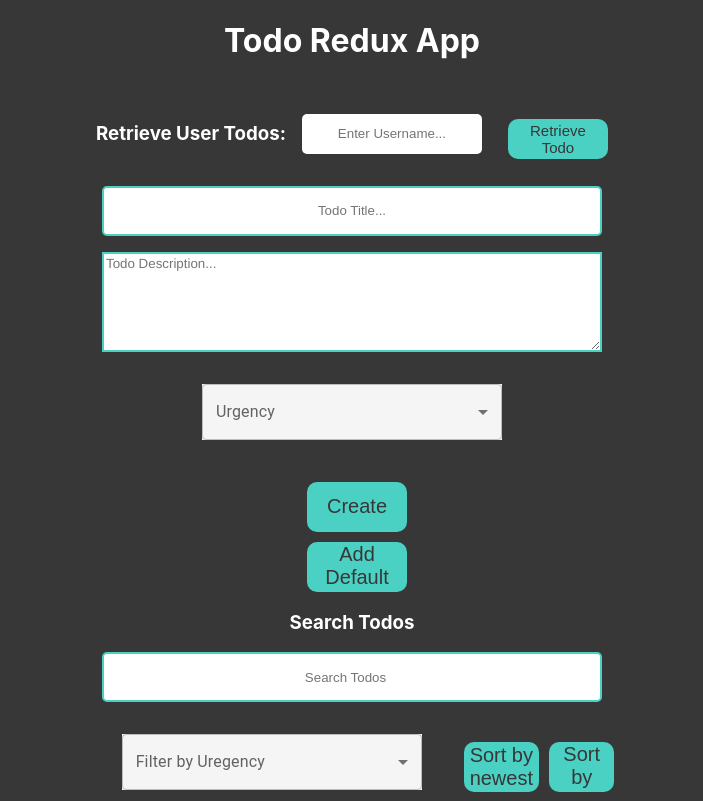
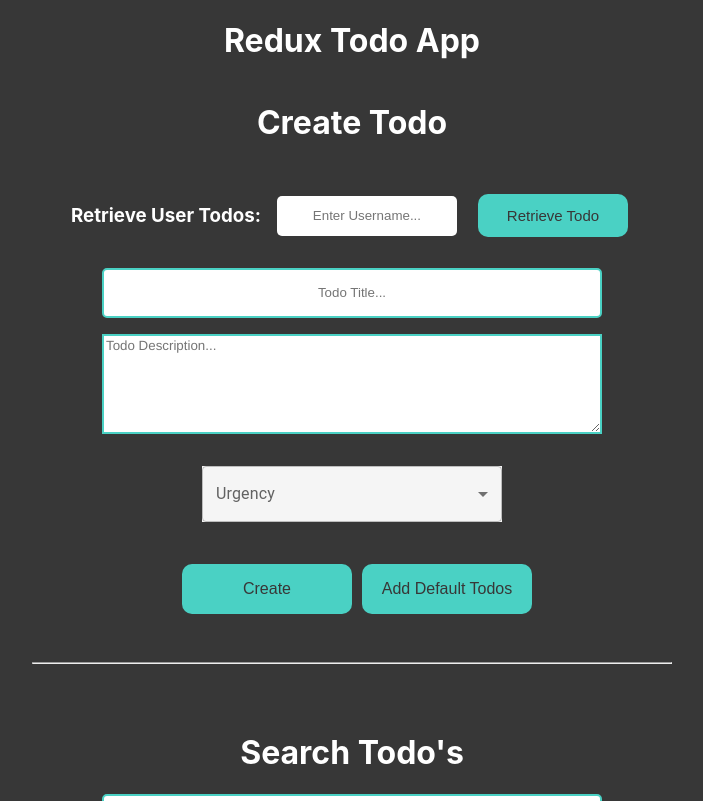
Before and after one commit to JesseTDev/redux-todo-project, a React (Create React App) app: page / in a window 1280 px wide. Shown: the top 801 px of the page, without its empty margins (288-991 px from the left). Built offline with nearby package versions, Linux system fonts and the light colour scheme.

Commit message:
updated styles and components

```diff
--- a/package.json
+++ b/package.json
@@ -5,9 +5,6 @@
   "dependencies": {
     "@emotion/react": "^11.10.6",
     "@emotion/styled": "^11.10.6",
-    "@fortawesome/fontawesome-svg-core": "^6.4.0",
-    "@fortawesome/free-solid-svg-icons": "^6.4.0",
-    "@fortawesome/react-fontawesome": "^0.2.0",
     "@mui/material": "^5.12.1",
     "@testing-library/jest-dom": "^5.16.5",
     "@testing-library/react": "^13.4.0",
--- a/src/App.tsx
+++ b/src/App.tsx
@@ -10,16 +10,11 @@ import RenderedTodos from "./Components/Todos/components/rendered-todos.componen
 
 const AppContainer = styled.div``;
 
-// Make Create and Add Default buttons on same line
-// Create Divider Line
-// Make the search Todos the same typography as main title
-// Rename main title Create Todo
-
-
 const App = () => {
   return (
     <AppContainer>
-      <Title />
+      <Title title="Redux Todo App" />
+      <Title title='Create Todo' />
       <User />
       <Input />
       <RenderedTodos />
--- a/src/Components/Todos/components/createTodo.component.tsx
+++ b/src/Components/Todos/components/createTodo.component.tsx
@@ -21,6 +21,11 @@ const InputContainer = styled.div`
   display: flex;
   justify-content: center;
   flex-direction: column;
+  hr {
+    width: 50%;
+    align-self: center;
+    margin: 3rem;
+  }
 `;
 
 const TodoDescription = styled.textarea`
@@ -34,11 +39,20 @@ const TodoDescription = styled.textarea`
   }
 `;
 
+const ButtonContainer = styled.div `
+  display: flex;
+  justify-content: center;
+  button{
+    width: 170px;
+    font-size: 16px;
+  }
+`;
+
 const TextError = styled.p`
   text-align: center;
   color: red;
   padding: 5px;
-`
+`;
 
 
 const defaultTodoValue: Todo = {
@@ -61,7 +75,7 @@ const Input = () => {
   const addNewTodo = () => {
     let doesTitleExistCheck = currentState.includes((newTodo: Todo) => newTodo.title === todo.title)
 
-    setIsError(!!doesTitleExistCheck)
+    setIsError(!!doesTitleExistCheck);
 
 
       if(isError) {
@@ -77,9 +91,6 @@ const Input = () => {
   };
 
   const addNewDefaultTodos = () => dispatch(addDefaultTodos(currentState, DEFAULT_TODOS));
-
-
-
 
   const handleChange = (
     e: ChangeEvent<HTMLTextAreaElement | HTMLInputElement>
@@ -98,8 +109,6 @@ const Input = () => {
     }
   };
 
-
-
   return (
     <InputContainer>
       <StyledInput
@@ -117,8 +126,11 @@ const Input = () => {
       />
       {inputDescError && <TextError>Maximum character limit (300) reached for Todo description!</TextError>}
       <Select onChange={handleChange} name="urgency" options={URGENCY_OPTIONS} label="Urgency" />
+      <ButtonContainer>
       <CustomButton onClick={addNewTodo} buttonText="Create" />
       <CustomButton onClick={addNewDefaultTodos} buttonText='Add Default Todos' />
+      </ButtonContainer>
+      <hr />
     </InputContainer>
   );
 };
--- a/src/Components/Todos/components/rendered-todo.component.tsx
+++ b/src/Components/Todos/components/rendered-todo.component.tsx
@@ -6,6 +6,7 @@ import dayjs from "dayjs";
 import { removeTodoFromList } from "../../../Store/Todo/Todo.action";
 import { useDispatch, useSelector } from "react-redux";
 import { Chip } from "@mui/material";
+
 
 type RenderedTodoProps = {
     todo: Todo;
@@ -30,12 +31,25 @@ const InnerContainer = styled.div `
     h3 {
         text-decoration: underline;
     }
+    button {
+        background-color: #e23c3c;
+        color: white;
+        width: 150px;
+        &:hover {
+            background-color: #d66363;
+        }
+    }
 `;
 
 const UrgencyContainer = styled.div `
     width: 30%;
     align-self: center;
+    display: flex;
+    align-items: center;
     margin: 24px;
+    h4 {
+        margin: 8px;
+    }
 `;
 
 
@@ -46,8 +60,6 @@ const RenderedTodo = (props: RenderedTodoProps) => {
     const currentState = useSelector((state: any) => state.todos.currentTodos);
     const removeTodo = () => dispatch(removeTodoFromList(currentState, props.todo));
 
-
-
     return (
       <RenderedTodoContainer>
             <InnerContainer>
@@ -55,6 +67,7 @@ const RenderedTodo = (props: RenderedTodoProps) => {
         <p>{dayjs(dateCreated).format('DD/MM/YYYY')}</p>
         <p>{description}</p>
         <UrgencyContainer>
+        <h4>Urgency: </h4>
         <Chip color={urgency === 'High' ? 'error' : urgency === 'Medium' ? 'warning' : 'info'} label={urgency} />
         </UrgencyContainer>
        <CustomButton onClick={removeTodo} buttonText="Delete Todo" />
--- a/src/Components/Todos/components/rendered-todos.component.tsx
+++ b/src/Components/Todos/components/rendered-todos.component.tsx
@@ -5,23 +5,35 @@ import Select from "../select.component";
 import { Todo } from "./createTodo.component";
 import RenderedTodo from "./rendered-todo.component";
 import Search from "./search.component";
-import {URGENCY_OPTIONS} from "../../Todos/components/createTodo.component";
+import { URGENCY_OPTIONS } from "../../Todos/components/createTodo.component";
 import CustomButton from "../../shared-components/button.component";
 
 
-const RenderedTodosContainer = styled.div `
+const RenderedTodosContainer = styled.div`
     display: flex;
     justify-content: center;
     flex-direction: column;
 `;
 
-const FilterWrapper = styled.div `
+const FilterWrapper = styled.div`
   display: flex;
   justify-content: center;
   max-width: 300px;
   align-items: center;
   text-align: center;
   margin: auto;
+`;
+
+const ButtonContainer = styled.div `
+  width: 100%;
+  display: flex;
+  align-items: center;
+  button {
+    font-size: 15px;
+    width: 150px;
+    height: 60px;
+    margin: 5px;
+  }
 `;
 
 const RenderedTodos = () => {
@@ -48,13 +60,15 @@ const RenderedTodos = () => {
     <RenderedTodosContainer>
       <Search onChange={onSearchChange} label='Search Todos' />
       <FilterWrapper>
-        <Select onChange={handleUrgencySelectChange} label="Filter by Uregency" options={URGENCY_OPTIONS} />
+        <Select onChange={handleUrgencySelectChange} label="Filter by Uregency" options={URGENCY_OPTIONS}  />
+        <ButtonContainer>
         <CustomButton buttonText="Sort by newest" />
         <CustomButton buttonText="Sort by oldest" />
+        </ButtonContainer>
       </FilterWrapper>
       {currentState.filter((todo: Todo) => {
         return todo.title.toLocaleLowerCase().includes(searchField || '')
-        }).map((todo: Todo) => <RenderedTodo  key={todo.title} todo={todo}/>)}
+      }).map((todo: Todo) => <RenderedTodo key={todo.title} todo={todo} />)}
     </RenderedTodosContainer>
   );
 };
--- a/src/Components/Todos/components/search.component.tsx
+++ b/src/Components/Todos/components/search.component.tsx
@@ -1,6 +1,7 @@
 import React, { ChangeEvent } from "react";
 import styled from "styled-components";
 import StyledInput from "../../shared-components/input.component";
+import Title from "../../shared-components/title.component";
 
 type SearchProps = {
     label: string;
@@ -14,6 +15,9 @@ justify-content: center;
 flex-direction: column;
 align-items: center;
 color: white;
+h2 {
+    font-size: 35px;
+}
 `;
 
 const Search = (props: SearchProps) => {
@@ -21,11 +25,10 @@ const Search = (props: SearchProps) => {
 
     return (
         <TodoFilterContainer>
-            <h3>{label}</h3>
+            <Title title="Search Todo's" />
             <StyledInput onChange={onChange} type='search' placeholder={label} />
-
         </TodoFilterContainer>
-    )
+    );
 };
 
 export default Search;
--- a/src/Components/User/user.component.tsx
+++ b/src/Components/User/user.component.tsx
@@ -20,7 +20,9 @@ const UserContainer = styled.div `
     }
     button {
         font-size: 15px;
-        height: 40px;
+        height: 43px;
+        width: 150px;
+        margin: 5px;
         align-self: center;
     }
 `;
--- a/src/Components/shared-components/title.component.tsx
+++ b/src/Components/shared-components/title.component.tsx
@@ -1,18 +1,23 @@
 import React from "react";
 import styled from "styled-components";
+
+type TitleProps = {
+  title: string;
+};
 
 
 const TitleContainer = styled.div `
    display: flex;
    justify-content: center;
    color: white;
-`
+`;
 
-const Title: React.FC = () => {
+const Title = (props: TitleProps) => {
+   const {title} = props;
 
  return (
    <TitleContainer>
-<h1>Todo Redux App</h1>
+<h1>{title}</h1>
 </TitleContainer>
  );
 };
--- a/src/Store/Todo/Todo.Types.ts
+++ b/src/Store/Todo/Todo.Types.ts
@@ -14,38 +14,38 @@ const randomDate = () => {
 
   export const DEFAULT_TODOS: Array<Todo> = [
     {
-      title: "Brush Teeth",
+      title: "Clean Bedroom",
       description:
-        "You need to brush your teeth in a circular motion, using a toothbrush and toothpaste",
+        "Make sure to clean your bedroom",
       dateCreated: randomDate(),
       urgency: 'Low'
     },
     {
-      title: "Make Bed",
+      title: "Dinner with friend",
       description:
-        "You need to brush your teeth in a circular motion, using a toothbrush and toothpaste",
+        "Go to dinner with friend at 6:00pm",
       dateCreated: randomDate(),
       urgency: 'Medium'
     },
     {
-      title: "Shower",
+      title: "Book Dentist Appointment",
       description:
-        "You need to brush your teeth in a circular motion, using a toothbrush and toothpaste",
+        "Book checkup appointment at the dentist.",
       dateCreated: randomDate(),
       urgency: 'High'
     },
     {
-      title: "Cook Breakfast",
+      title: "Write a new song",
       description:
-        "You need to brush your teeth in a circular motion, using a toothbrush and toothpaste",
-      dateCreated: randomDate(),
-      urgency: 'Medium'
-    },
-    {
-      title: "Drive To Work",
-      description:
-        "You need to brush your teeth in a circular motion, using a toothbrush and toothpaste",
+        "Write a new song for new album",
       dateCreated: randomDate(),
       urgency: 'Low'
     },
+    {
+      title: "Conintue Programming",
+      description:
+        "Continue programming your application. Push latest updates to a new branch in Github and create a pull request",
+      dateCreated: randomDate(),
+      urgency: 'High'
+    },
   ];
```
Also changed, not shown: 1 other file (tests, documents, lock files or other folders). Lines whose indentation alone changed are shown as unchanged.
